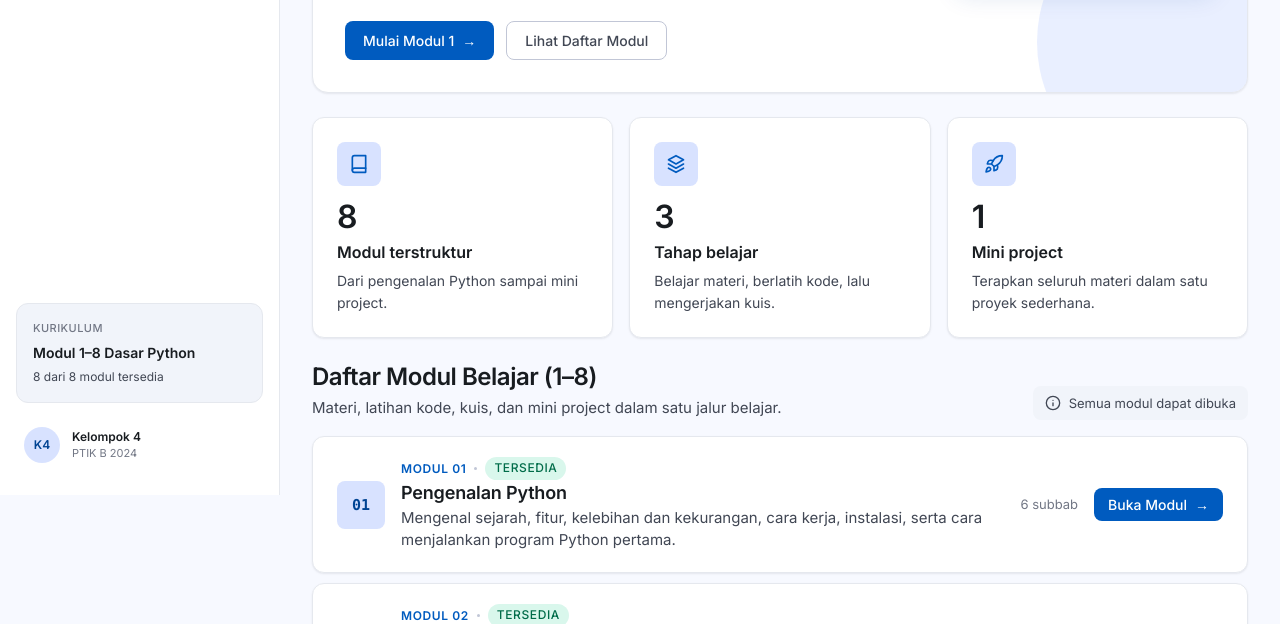
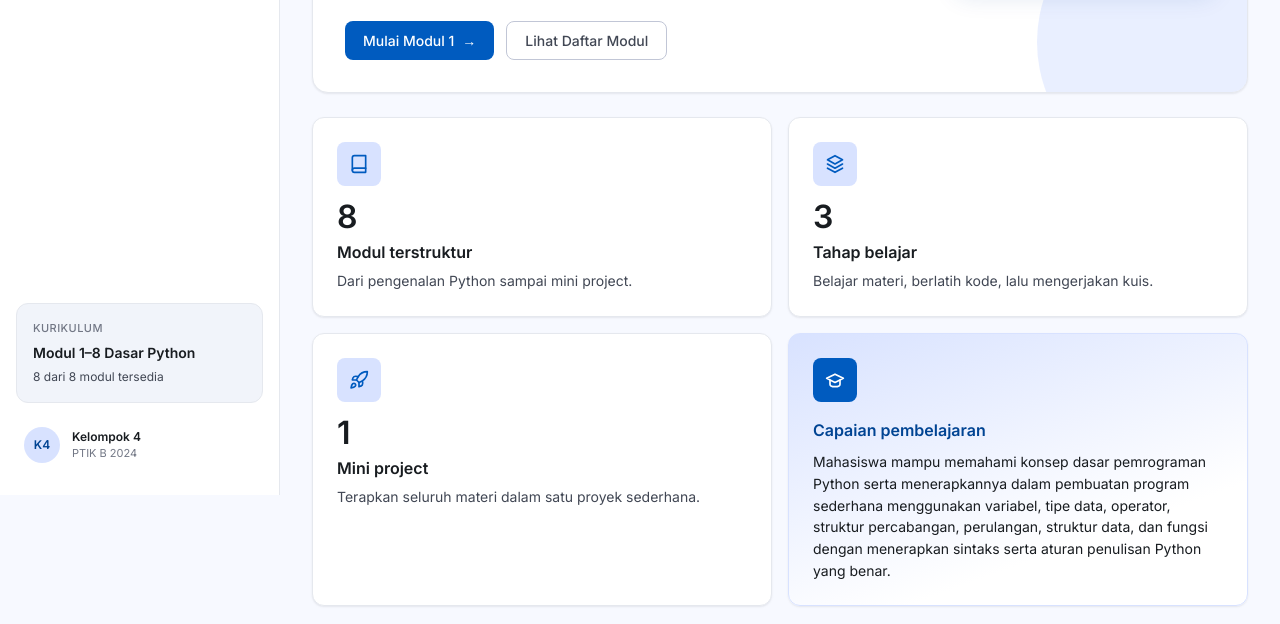
Before and after one commit to Yayat-mn/pylearn, a plain HTML site: page index.html in a window 1280 px wide. Shown: the part 305-929 px from the top of the page. Drawn offline with Linux system fonts and the light colour scheme.

Commit message:
T2: tambah card capaian pembelajaran di dashboard
- Card keempat berisi capaian pembelajaran seluruh modul, sejajar dengan tiga card ringkasan
- Grid 4 kolom dengan card capaian 1,6x lebih lebar; dua kolom di bawah 1600px dan satu kolom di ponsel
- Card capaian diberi aksen biru agar menjadi penekanan

```diff
--- a/css/components.css
+++ b/css/components.css
@@ -492,7 +492,7 @@
 
 .ringkasan {
   display: grid;
-  grid-template-columns: repeat(3, minmax(0, 1fr));
+  grid-template-columns: repeat(3, minmax(0, 1fr)) minmax(0, 1.6fr);
   gap: var(--jarak-4);
 }
 
@@ -534,6 +534,27 @@
   color: var(--warna-teks-redup);
   font-size: 14px;
   line-height: 1.55;
+}
+
+/* Kartu capaian pembelajaran: lebih lebar dan menjadi penekanan. */
+.kartu-ringkasan--capaian {
+  justify-content: flex-start;
+  gap: var(--jarak-2);
+  border-color: var(--warna-utama-lembut);
+  background: linear-gradient(160deg, var(--warna-utama-lembut), var(--warna-kartu) 72%);
+}
+
+.kartu-ringkasan--capaian .kartu-ringkasan__ikon {
+  background: var(--warna-utama);
+  color: var(--warna-putih);
+}
+
+.kartu-ringkasan--capaian .kartu-ringkasan__label {
+  color: var(--warna-utama-gelap);
+}
+
+.kartu-ringkasan--capaian .kartu-ringkasan__teks {
+  color: var(--warna-teks);
 }
 
 /* ============================================================
@@ -763,10 +784,17 @@
 /* ============================================================
    RESPONSIF DASAR
    ------------------------------------------------------------
+   1599px: kartu ringkasan disusun dua kolom.
    1024px: sidebar berubah menjadi drawer (dikendalikan sidebar.js).
    820px : grid dua kolom mulai ditumpuk.
    640px : tata letak satu kolom dan tombol melebar.
    ============================================================ */
+
+@media (max-width: 1599px) {
+  .ringkasan {
+    grid-template-columns: repeat(2, minmax(0, 1fr));
+  }
+}
 
 @media (max-width: 1024px) {
   .sidebar {
--- a/index.html
+++ b/index.html
@@ -157,7 +157,7 @@
       </section>
 
       <!-- Ringkasan angka kurikulum; isinya statis. -->
-      <section class="ringkasan" aria-label="Ringkasan kurikulum">
+      <section class="ringkasan" aria-label="Ringkasan kurikulum dan capaian pembelajaran">
         <article class="kartu-ringkasan">
           <span class="kartu-ringkasan__ikon" aria-hidden="true">
             <svg viewBox="0 0 24 24" width="20" height="20" fill="none"
@@ -206,6 +206,26 @@
           <span class="kartu-ringkasan__label">Mini project</span>
           <p class="kartu-ringkasan__teks">
             Terapkan seluruh materi dalam satu proyek sederhana.
+          </p>
+        </article>
+
+        <!-- Capaian pembelajaran seluruh modul; isinya statis. -->
+        <article class="kartu-ringkasan kartu-ringkasan--capaian">
+          <span class="kartu-ringkasan__ikon" aria-hidden="true">
+            <svg viewBox="0 0 24 24" width="20" height="20" fill="none"
+                 stroke="currentColor" stroke-width="2" stroke-linecap="round"
+                 stroke-linejoin="round">
+              <path d="M22 10 12 5 2 10l10 5 10-5z"></path>
+              <path d="M6 12v5c0 1.66 2.69 3 6 3s6-1.34 6-3v-5"></path>
+            </svg>
+          </span>
+          <span class="kartu-ringkasan__label">Capaian pembelajaran</span>
+          <p class="kartu-ringkasan__teks">
+            Mahasiswa mampu memahami konsep dasar pemrograman Python serta
+            menerapkannya dalam pembuatan program sederhana menggunakan
+            variabel, tipe data, operator, struktur percabangan, perulangan,
+            struktur data, dan fungsi dengan menerapkan sintaks serta aturan
+            penulisan Python yang benar.
           </p>
         </article>
       </section>
```
